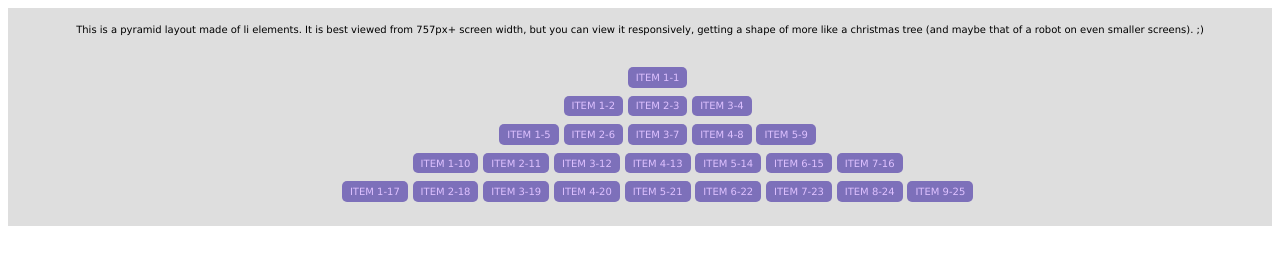
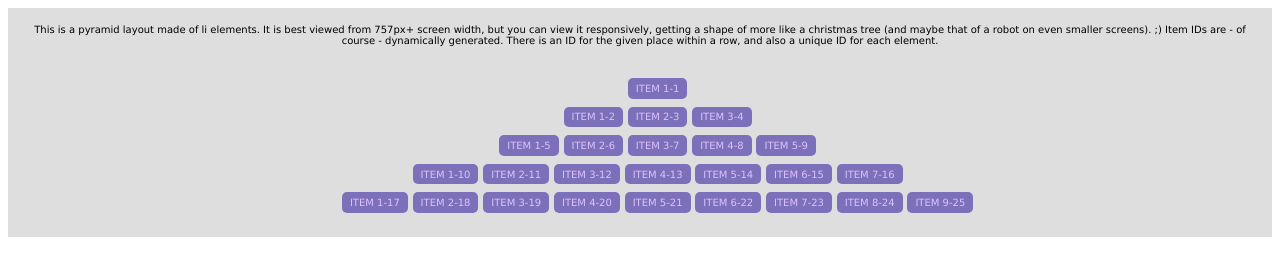
Before and after one commit to zkriszti/pyramid, a plain HTML site: page index.html in a window 1280 px wide. Drawn offline with Linux system fonts and the light colour scheme.

Commit message:
Completed the description

```diff
--- a/index.html
+++ b/index.html
@@ -8,7 +8,7 @@
 
 	<body>
 		<div id='container'>
-			<p id='intro'>This is a pyramid layout made of li elements. It is best viewed from 757px+ screen width, but you can view it responsively, getting a shape of more like a christmas tree (and maybe that of a robot on even smaller screens). ;)</p>
+			<p id='intro'>This is a pyramid layout made of li elements. It is best viewed from 757px+ screen width, but you can view it responsively, getting a shape of more like a christmas tree (and maybe that of a robot on even smaller screens). ;) Item IDs are - of course - dynamically generated. There is an ID for the given place within a row, and also a unique ID for each element.</p>
 			<div id="pyramid"></div>
 		</div>
 
```
